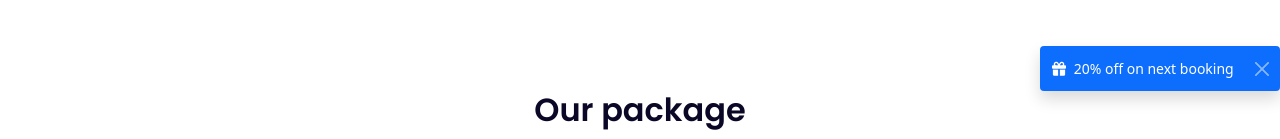
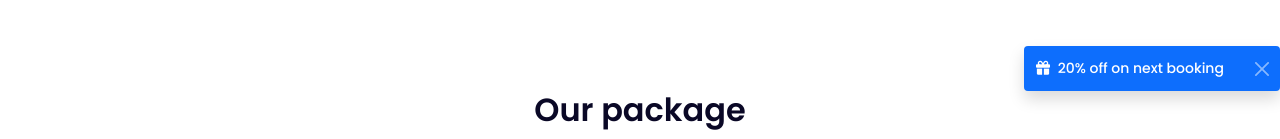
Before and after one commit to ReNayeem/Influencer-products, a plain HTML site: page index.html in a window 1280 px wide. Shown: the part 661-800 px from the top of the page. Drawn offline with nearby package versions, Linux system fonts and the light colour scheme.

Commit message:
Finished V2

```diff
--- a/style.css
+++ b/style.css
@@ -65,7 +65,10 @@ nav li{
 
 /* toast start */
 .toast-edit{
-    width: 15rem;
+    width: 16rem;
+    font-family: var(--poppins);
+    font-weight: 500;
+    font-size: 14px;
 }
 /* toast end */
 
```
